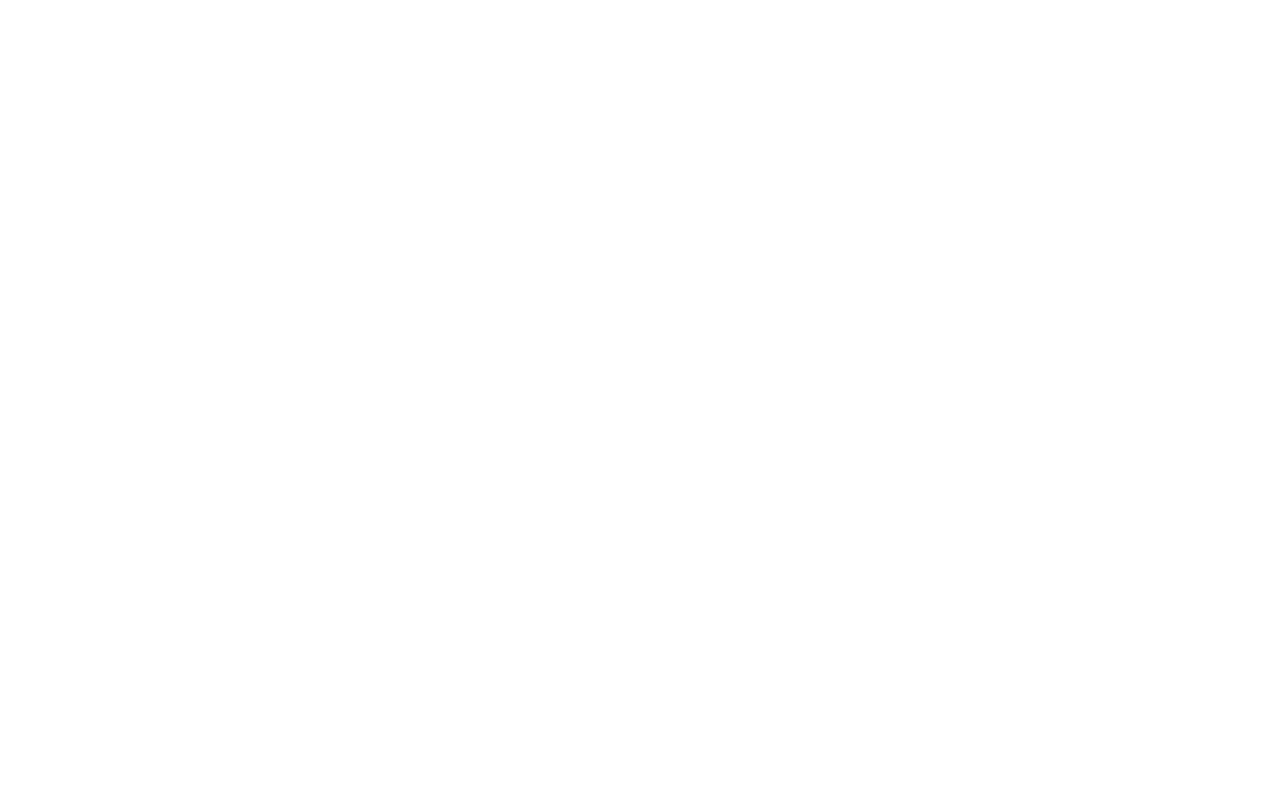
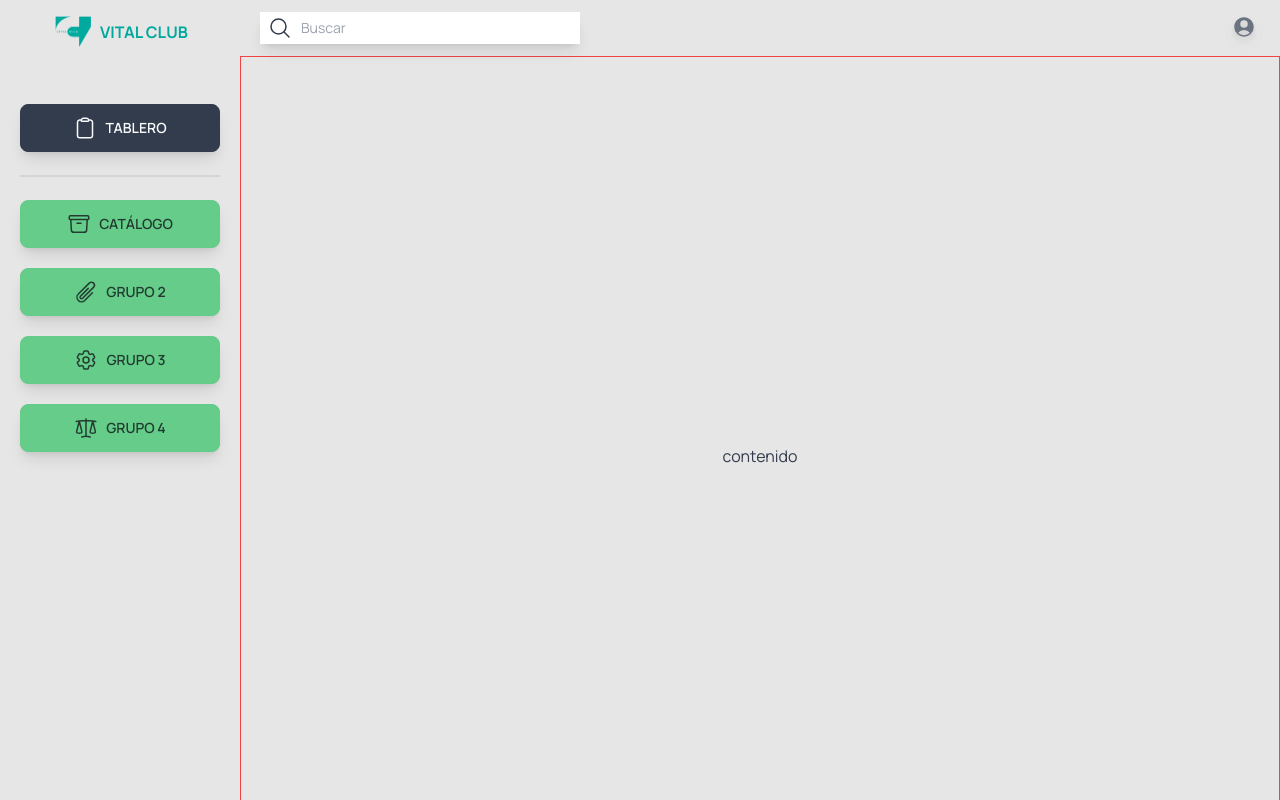
Before and after one commit to steevened/vital-labs, a React (Vite) app: page /pacientes in a window 1280 px wide. Before the commit this address had no page. Built offline with nearby package versions, Linux system fonts and the light colour scheme; sample sign-in values are in the browser's storage; the HTML template or start-up script is replaced by a standard one.

Commit message:
refactoring

```diff
--- a/src/App.jsx
+++ b/src/App.jsx
@@ -4,6 +4,7 @@
 import ProtectedRoutes from './components/protectedRoutes/ProtectedRoutes';
 import Login from './pages/Login';
 import HomePage from './pages/HomePage';
+import Pacientes from './pages/catalogo/Pacientes';
 
 function App() {
   const [isToolbarOpen, setIsToolbarOpen] = useState(false);
@@ -22,6 +23,15 @@
                 />
               }
             />
+            <Route
+              path="/pacientes"
+              element={
+                <Pacientes
+                  isToolbarOpen={isToolbarOpen}
+                  setIsToolbarOpen={setIsToolbarOpen}
+                />
+              }
+            />
           </Route>
           <Route path="/login" element={<Login />} />
         </Routes>
--- a/src/components/Navbar/NavLeft.jsx
+++ b/src/components/Navbar/NavLeft.jsx
@@ -16,7 +16,7 @@
         <img className="object-contain   h-3/6" src={logo} alt="logo" />
         <p className="text-[#00A99D] font-bold">VITAL CLUB</p>
       </div>
-      <div className="w-full border ">
+      <div className="w-full  ">
         <div className="w-5/6 mx-auto mt-10">
           <button
             onClick={() => {
@@ -45,8 +45,8 @@
           </button>
         </div>
         <div className="divider w-5/6 mx-auto"></div>
-        <ul className="border flex flex-col h-full items-start justify-start w-5/6 mx-auto gap-5">
-          <li className="w-full">
+        <ul className=" flex flex-col h-full items-start justify-start w-5/6 mx-auto gap-5">
+          <li onClick={() => navigate('/pacientes')} className="w-full">
             <BtnDashboard>
               <div>
                 <svg
--- a/src/components/Navbar/NavTop.jsx
+++ b/src/components/Navbar/NavTop.jsx
@@ -12,7 +12,7 @@
   };
 
   return (
-    <div className="flex justify-between   w-full md:ml-60 h-14 items-center px-5  ">
+    <div className="flex justify-between  w-full md:ml-60 h-14 items-center px-5  ">
       <div className="md:hidden ">
         <BtnCircle btnAction={() => setIsToolbarOpen(true)}>
           <svg
--- a/src/components/buttons/BtnDashboard.jsx
+++ b/src/components/buttons/BtnDashboard.jsx
@@ -2,7 +2,7 @@
 
 const BtnDashboard = ({ children }) => {
   return (
-    <button className="btn btn-block shadow-lg hover:rounded-none active:rounded-none focus:rounded-none transition-all btn-primary flex gap-2 duration-500">
+    <button className="btn btn-block shadow-lg hover:rounded-none active:rounded-none focus:bg-primary-focus focus:rounded-none transition-all btn-primary flex gap-2 duration-500">
       {children}
     </button>
   );
--- a/src/layouts/HomeLayout.jsx
+++ b/src/layouts/HomeLayout.jsx
@@ -16,8 +16,10 @@
           isToolbarOpen={isToolbarOpen}
           setIsToolbarOpen={setIsToolbarOpen}
         />
+        <div className="border flex h-full md:ml-60 border-red-500">
+          {children}
+        </div>
       </div>
-      {children}
     </>
   );
 };
--- a/src/pages/HomePage.jsx
+++ b/src/pages/HomePage.jsx
@@ -1,9 +1,3 @@
-import { useState } from 'react';
-import BtnCircle from '../components/buttons/BtnCircle';
-import NavLeft from '../components/Navbar/NavLeft';
-import NavTop from '../components/Navbar/NavTop';
-import Overlay from '../components/overlay/Overlay';
-import { BrowserRouter, Route, Routes } from 'react-router-dom';
 import HomeLayout from '../layouts/HomeLayout';
 
 const HomePage = ({ isToolbarOpen, setIsToolbarOpen }) => {
--- a/src/pages/Login.jsx
+++ b/src/pages/Login.jsx
@@ -27,7 +27,7 @@
       className={`text-[#004841 ] relative transition-all h-full w-full min-h-screen bg-cover bg-center bg-[url('../src/assets/logo6.jpg')] `}
     >
       <div className="absolute top-0 left-0 w-full h-full bg-gray-900/60 backdrop-blur-sm"></div>
-      <div className="w-full transition-all sm:w-2/3 md:w-1/2 h-full bg-[#EAFDFA]/80 backdrop-blur-lg absolute right-0 shadow-lg shadow-gray-700 flex flex-col items-center justify-center">
+      <div className="w-full transition-all sm:w-2/3 md:w-1/2 h-full bg-[#EAFDFA]/20 sm:bg-[#EAFDFA]/50 backdrop-blur-lg absolute right-0 shadow-lg shadow-gray-700 flex flex-col items-center justify-center">
         <h1 className="text-center mt-10 text-5xl font-bold">Bienvenido</h1>
         <form onSubmit={handleSubmit} className="w-2/3 max-w-xs mx-auto mb-16">
           <InputGroup>
@@ -70,11 +70,10 @@
             </span>
             Ingresar
           </button>
-
-          <div className="absolute w-36 h-36 z-10 top-7 -translate-x-1/2 left-1/2 rotate-[0.5deg] ">
-            <img src={logo} alt="logo" />
-          </div>
         </form>
+      </div>
+      <div className="absolute w-24 h-24 z-10 -translate-x-1/2 top-5 left-1/2  sm:translate-x-0  sm:top-[85%] sm:left-5 rotate-[0.5deg] ">
+        <img src={logo} alt="logo" />
       </div>
     </div>
   );
--- /dev/null
+++ b/src/pages/catalogo/Pacientes.jsx
@@ -0,0 +1,15 @@
+import React from 'react';
+import HomeLayout from '../../layouts/HomeLayout';
+
+const Pacientes = ({ isToolbarOpen, setIsToolbarOpen }) => {
+  return (
+    <HomeLayout
+      isToolbarOpen={isToolbarOpen}
+      setIsToolbarOpen={setIsToolbarOpen}
+    >
+      <div className="flex items-center justify-center w-full">contenido</div>
+    </HomeLayout>
+  );
+};
+
+export default Pacientes;
```
